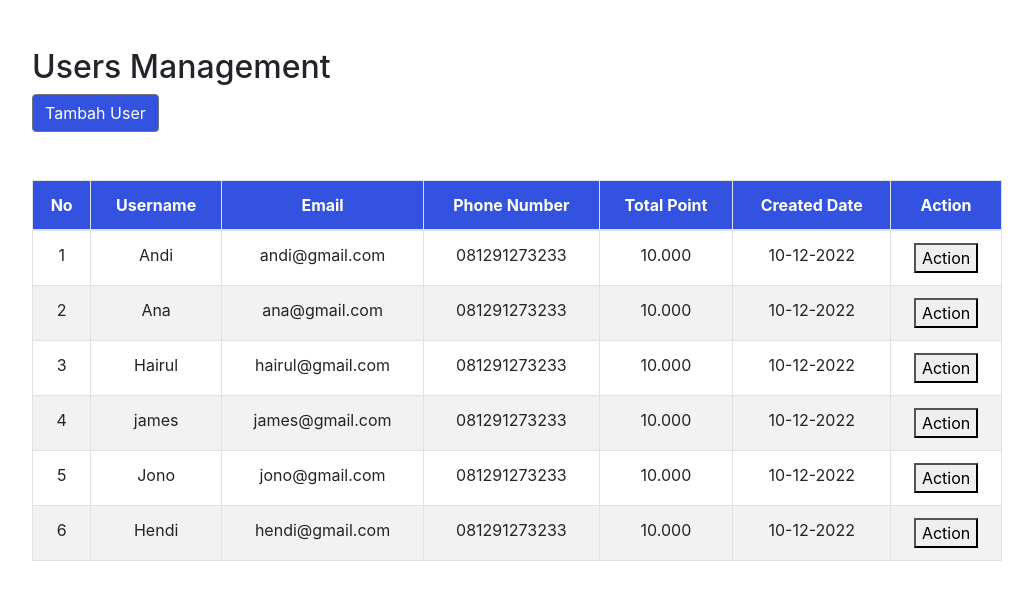
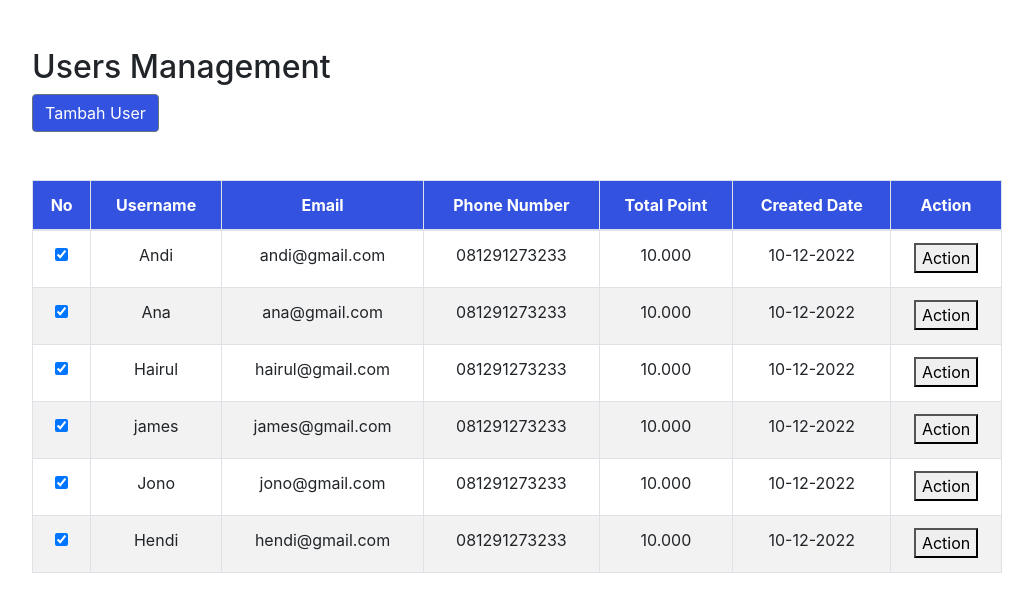
Before and after one commit to kelompok38CapstoneProject/Vue-loyalty-point, a Nuxt app: page /users in a window 1280 px wide. Shown: the top 612 px of the page, without its empty margins (123-1156 px from the left). Built offline with nearby package versions, Linux system fonts and the light colour scheme.

Commit message:
add checkbox

```diff
--- a/pages/products.vue
+++ b/pages/products.vue
@@ -27,7 +27,12 @@
         </tr>
       </thead>
 
-      <b-button style="background-color: #3252df !important; color: white; margin-top: 30px;"
+      <b-button
+        style="
+          background-color: #3252df !important;
+          color: white;
+          margin-top: 30px;
+        "
         >Tambah Produk</b-button
       >
       <table class="table table-bordered mt-5">
@@ -44,7 +49,12 @@
         </thead>
         <tbody>
           <tr>
-            <td class="text-center">1</td>
+            <td class="text-center">
+              <label class="checkbox-wrap checkbox-primary">
+                <input type="checkbox" checked="" />
+                <span class="checkmark"></span>
+              </label>
+            </td>
             <td class="text-center">Telkomsel Pulsa 5000</td>
             <td class="text-center">100</td>
             <td class="text-center">20.000</td>
@@ -57,7 +67,12 @@
             </td>
           </tr>
           <tr style="background-color: #f2f2f2 !important">
-            <td class="text-center">2</td>
+            <td class="text-center">
+              <label class="checkbox-wrap checkbox-primary">
+                <input type="checkbox" checked="" />
+                <span class="checkmark"></span>
+              </label>
+            </td>
             <td class="text-center">Telkomsel Pulsa 5000</td>
             <td class="text-center">100</td>
             <td class="text-center">20.000</td>
@@ -70,7 +85,12 @@
             </td>
           </tr>
           <tr>
-            <td class="text-center">3</td>
+            <td class="text-center">
+              <label class="checkbox-wrap checkbox-primary">
+                <input type="checkbox" checked="" />
+                <span class="checkmark"></span>
+              </label>
+            </td>
             <td class="text-center">Telkomsel Pulsa 5000</td>
             <td class="text-center">100</td>
             <td class="text-center">20.000</td>
@@ -83,7 +103,12 @@
             </td>
           </tr>
           <tr style="background-color: #f2f2f2 !important">
-            <td class="text-center">4</td>
+            <td class="text-center">
+              <label class="checkbox-wrap checkbox-primary">
+                <input type="checkbox" checked="" />
+                <span class="checkmark"></span>
+              </label>
+            </td>
             <td class="text-center">Telkomsel Pulsa 5000</td>
             <td class="text-center">100</td>
             <td class="text-center">20.000</td>
@@ -96,7 +121,12 @@
             </td>
           </tr>
           <tr>
-            <td class="text-center">5</td>
+            <td class="text-center">
+              <label class="checkbox-wrap checkbox-primary">
+                <input type="checkbox" checked="" />
+                <span class="checkmark"></span>
+              </label>
+            </td>
             <td class="text-center">Telkomsel Pulsa 5000</td>
             <td class="text-center">100</td>
             <td class="text-center">20.000</td>
@@ -109,7 +139,12 @@
             </td>
           </tr>
           <tr style="background-color: #f2f2f2 !important">
-            <td class="text-center">6</td>
+            <td class="text-center">
+              <label class="checkbox-wrap checkbox-primary">
+                <input type="checkbox" checked="" />
+                <span class="checkmark"></span>
+              </label>
+            </td>
             <td class="text-center">Telkomsel Pulsa 5000</td>
             <td class="text-center">100</td>
             <td class="text-center">20.000</td>
--- a/pages/users.vue
+++ b/pages/users.vue
@@ -18,7 +18,12 @@
       </thead>
       <tbody>
         <tr>
-          <td class="text-center">1</td>
+          <td class="text-center">
+              <label class="checkbox-wrap checkbox-primary">
+                <input type="checkbox" checked="" />
+                <span class="checkmark"></span>
+              </label>
+            </td>
           <td class="text-center">Andi</td>
           <td class="text-center">andi@gmail.com</td>
           <td class="text-center">081291273233</td>
@@ -29,7 +34,12 @@
           </td>
         </tr>
         <tr style="background-color: #f2f2f2 !important;">
-          <td class="text-center">2</td>
+          <td class="text-center">
+              <label class="checkbox-wrap checkbox-primary">
+                <input type="checkbox" checked="" />
+                <span class="checkmark"></span>
+              </label>
+            </td>
           <td class="text-center">Ana</td>
           <td class="text-center">ana@gmail.com</td>
           <td class="text-center">081291273233</td>
@@ -40,7 +50,12 @@
           </td>
         </tr>
         <tr>
-          <td class="text-center">3</td>
+          <td class="text-center">
+              <label class="checkbox-wrap checkbox-primary">
+                <input type="checkbox" checked="" />
+                <span class="checkmark"></span>
+              </label>
+            </td>
           <td class="text-center">Hairul</td>
           <td class="text-center">hairul@gmail.com</td>
           <td class="text-center">081291273233</td>
@@ -51,7 +66,12 @@
           </td>
         </tr>
         <tr style="background-color: #f2f2f2 !important;">
-          <td class="text-center">4</td>
+          <td class="text-center">
+              <label class="checkbox-wrap checkbox-primary">
+                <input type="checkbox" checked="" />
+                <span class="checkmark"></span>
+              </label>
+            </td>
           <td class="text-center">james</td>
           <td class="text-center">james@gmail.com</td>
           <td class="text-center">081291273233</td>
@@ -62,7 +82,12 @@
           </td>
         </tr>
         <tr>
-          <td class="text-center">5</td>
+          <td class="text-center">
+              <label class="checkbox-wrap checkbox-primary">
+                <input type="checkbox" checked="" />
+                <span class="checkmark"></span>
+              </label>
+            </td>
           <td class="text-center">Jono</td>
           <td class="text-center">jono@gmail.com</td>
           <td class="text-center">081291273233</td>
@@ -73,7 +98,12 @@
           </td>
         </tr>
         <tr style="background-color: #f2f2f2 !important;">
-          <td class="text-center">6</td>
+          <td class="text-center">
+              <label class="checkbox-wrap checkbox-primary">
+                <input type="checkbox" checked="" />
+                <span class="checkmark"></span>
+              </label>
+            </td>
           <td class="text-center">Hendi</td>
           <td class="text-center">hendi@gmail.com</td>
           <td class="text-center">081291273233</td>
```
